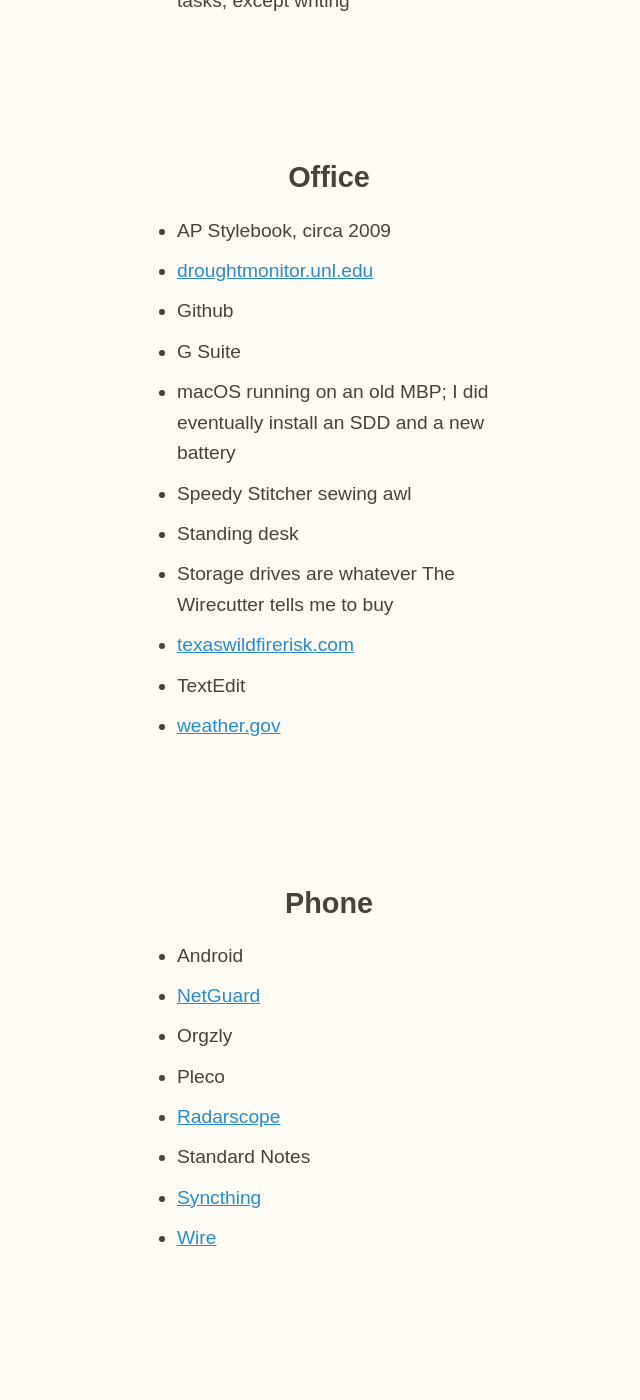
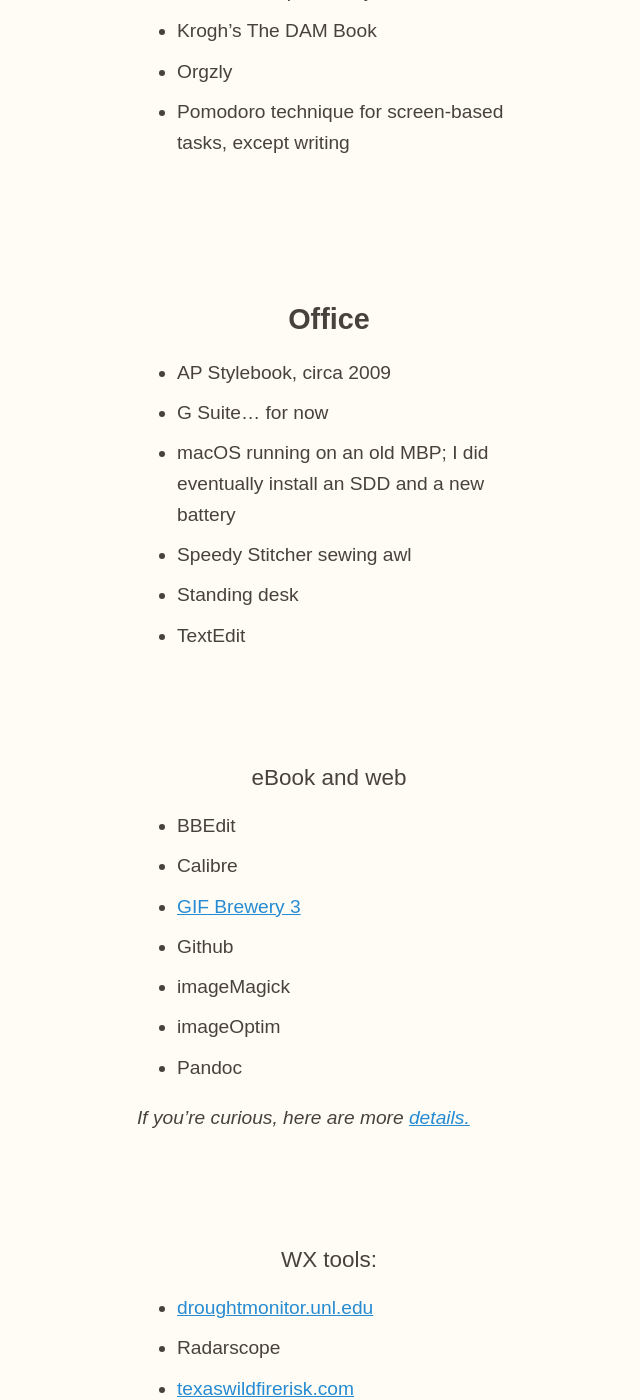
Before and after one commit to zachmccabe/zachmccabe.github.io, a Jekyll site: the page built from tools.md, in a window 1280 px wide and 1400 px high, scrolled down 1579 px. Shown: the whole window, without its empty margins (311-951 px from the left). Built offline with Jekyll 4.4.1, drawn with Linux system fonts in a browser that asks for light colours; some of the changed text lies outside the part shown.

Commit message:
Update tools.md

```diff
--- a/tools.md
+++ b/tools.md
@@ -10,6 +10,7 @@
 
 Updated: {{ page.date | date: "%b %d %Y" }}
 
+A partial list of tools for my friends and fellow makers. Some are favorites, others are well-used and a few I don't even like but they still get the job done.
 
 + [Organization](https://www.zachmccabe.com/tools.html#organization)
 + [Office](https://www.zachmccabe.com/tools.html#office)
@@ -46,15 +47,31 @@
 ## Office
 
 + AP Stylebook, circa 2009
-+ [droughtmonitor.unl.edu](https://droughtmonitor.unl.edu/CurrentMap/StateDroughtMonitor.aspx?TX)
-+ Github
-+ G Suite
++ G Suite… for now
 + macOS running on an old MBP; I did eventually install an SDD and a new battery
 + Speedy Stitcher sewing awl
 + Standing desk
-+ Storage drives are whatever The Wirecutter tells me to buy
++ TextEdit
+
+
+### eBook and web
+
++ BBEdit
++ Calibre
++ [GIF Brewery 3](https://gfycat.com/gifbrewery)
++ Github
++ imageMagick
++ imageOptim
++ Pandoc
+
+*If you're curious, here are more [details.]()*
+
+
+### WX tools:
+
++ [droughtmonitor.unl.edu](https://droughtmonitor.unl.edu/CurrentMap/StateDroughtMonitor.aspx?TX)
++ Radarscope
 + [texaswildfirerisk.com](https://texaswildfirerisk.com/Map/Public/)
-+ TextEdit
 + [weather.gov](https://www.weather.gov/)
 
 
@@ -99,6 +112,7 @@
 + Loksak keeps dust and rain away from my phone
 
 
+
 *HT [Belle B Cooper](http://bellebcooper.com/) for inspiring the idea for a tools list.*
 
-Whenever I travel, go to a museum or read a bit of [archaeology,](https://archive.org/details/StoneAgeEconomics_201611/page/n31) it is always the stuff people use that raises my eyebrow and makes me smile. Only fair to ante up, eh?
+Whenever I travel, visit a friend, or read a bit of [archaeology,](https://archive.org/details/StoneAgeEconomics_201611/page/n31) it is always the stuff people use that raises my eyebrow and makes me smile. Only fair to ante up, eh?
```
Also changed, not shown: other parts of tools.md (+1 -5 lines).
